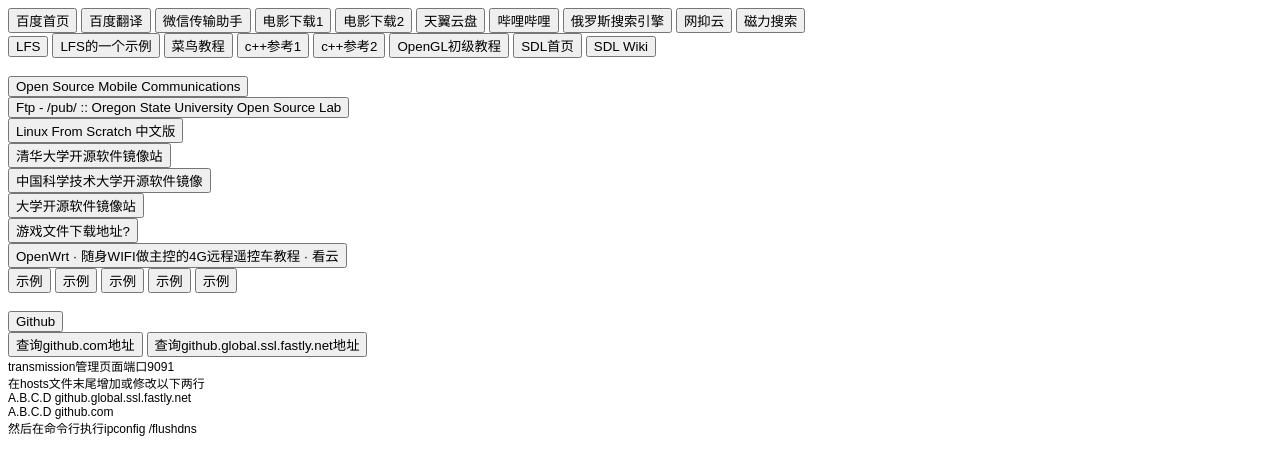
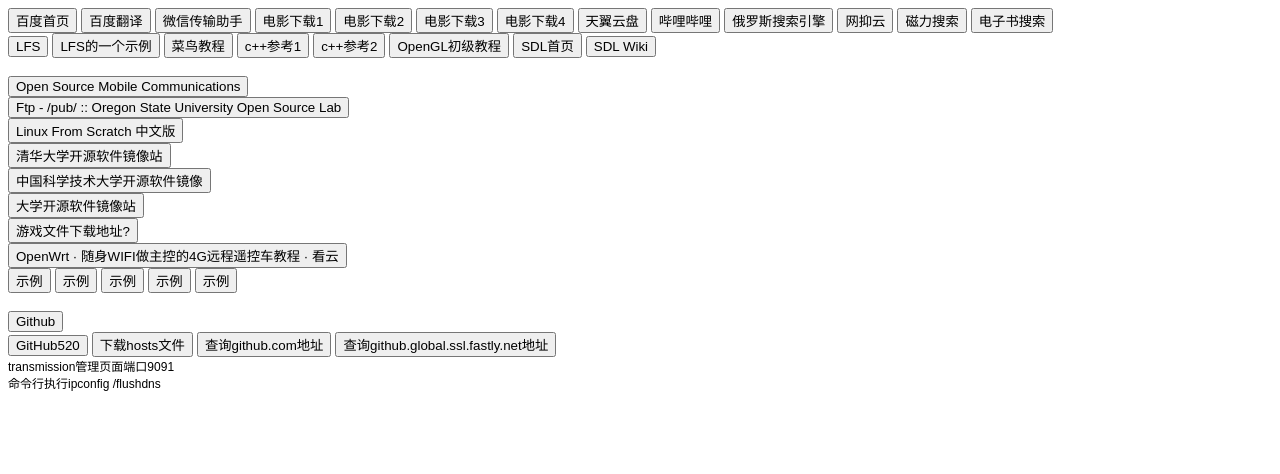
Before and after one commit to imsupervip/imsupervip.github.io, a plain HTML site: page index.html in a window 1280 px wide. Drawn offline with Linux system fonts and the light colour scheme.

Commit message:
Update index.html

```diff
--- a/index.html
+++ b/index.html
@@ -8,11 +8,14 @@ note{ font-size:12px; font-family:Arial; }
 <a href="https://filehelper.weixin.qq.com/" target="_blank"><button>微信传输助手</button></a>
 <a href="https://www.dytt8.net/" target="_blank"><button>电影下载1</button></a>
 <a href="https://www.dydytt.net/" target="_blank"><button>电影下载2</button></a>
+<a href="https://dygod.org/index.htm" target="_blank"><button>电影下载3</button></a>
+<a href="https://www.dytt8.com" target="_blank"><button>电影下载4</button></a>
 <a href="https://cloud.189.cn/" target="_blank"><button>天翼云盘</button></a>
 <a href="https://www.bilibili.com/" target="_blank"><button>哔哩哔哩</button></a>
 <a href="https://yandex.com/" target="_blank"><button>俄罗斯搜索引擎</button></a>
 <a href="https://music.163.com/" target="_blank"><button>网抑云</button></a>
 <a href="https://laowanguo.top/" target="_blank"><button>磁力搜索</button></a>
+<a href="https://link.springer.com" target="_blank"><button>电子书搜索</button></a>
 <br>
 <a href="https://www.linuxfromscratch.org/index.html" target="_blank"><button>LFS</button></a>
 <a href="https://blog.csdn.net/u012333520/article/details/50533002" target="_blank"><button>LFS的一个示例</button></a>
@@ -40,12 +43,12 @@ note{ font-size:12px; font-family:Arial; }
 
 <br><br>
 <a href="https://github.com/" target="_blank"><button>Github</button></a><br>
+<a href="https://github.com/521xueweihan/GitHub520" target="_blank"><button>GitHub520</button></a>
+<a href="https://raw.hellogithub.com/hosts" target="_blank"><button>下载hosts文件</button></a>
 <a href="https://tool.chinaz.com/dns?type=a&amp;host=github.com&amp;ip=" target="_blank"><button>查询github.com地址</button></a>
 <a href="https://tool.chinaz.com/dns?type=a&amp;host=github.global.ssl.fastly.net&amp;ip=" target="_blank"><button>查询github.global.ssl.fastly.net地址</button></a><br>
-<note>transmission管理页面端口9091<br>
-在hosts文件末尾增加或修改以下两行<br>
-A.B.C.D github.global.ssl.fastly.net<br>
-A.B.C.D github.com<br>
-然后在命令行执行ipconfig /flushdns<br>
+<note>
+transmission管理页面端口9091<br>
+命令行执行ipconfig /flushdns<br>
 </note>
 </html>
```
